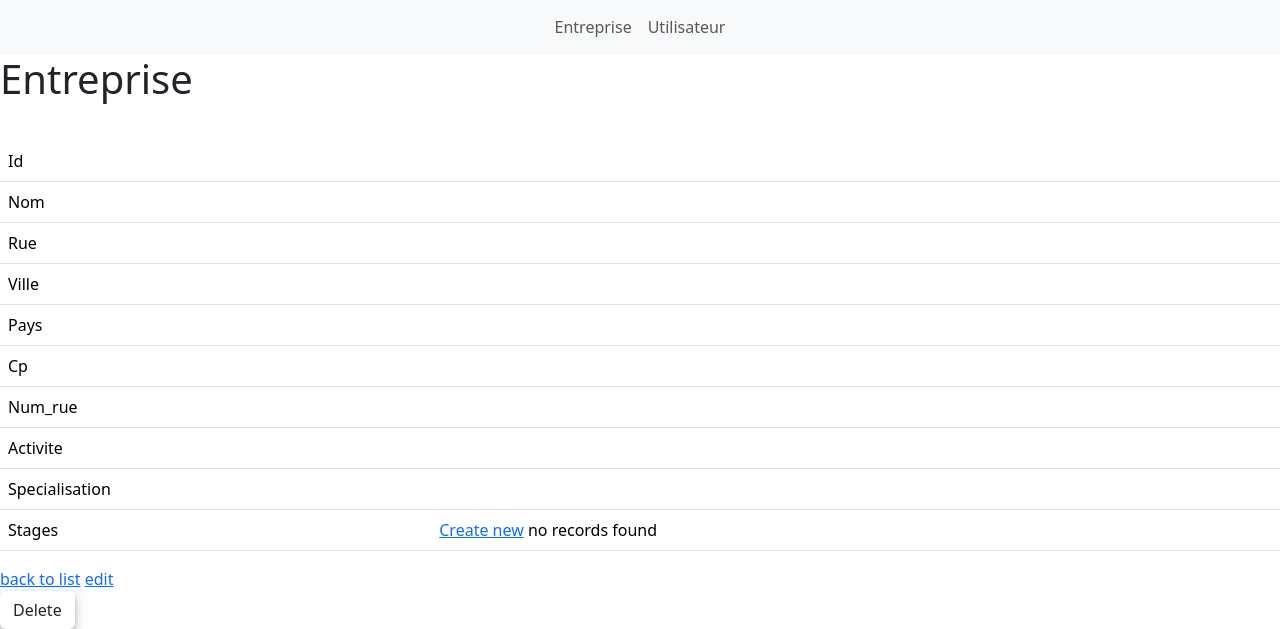
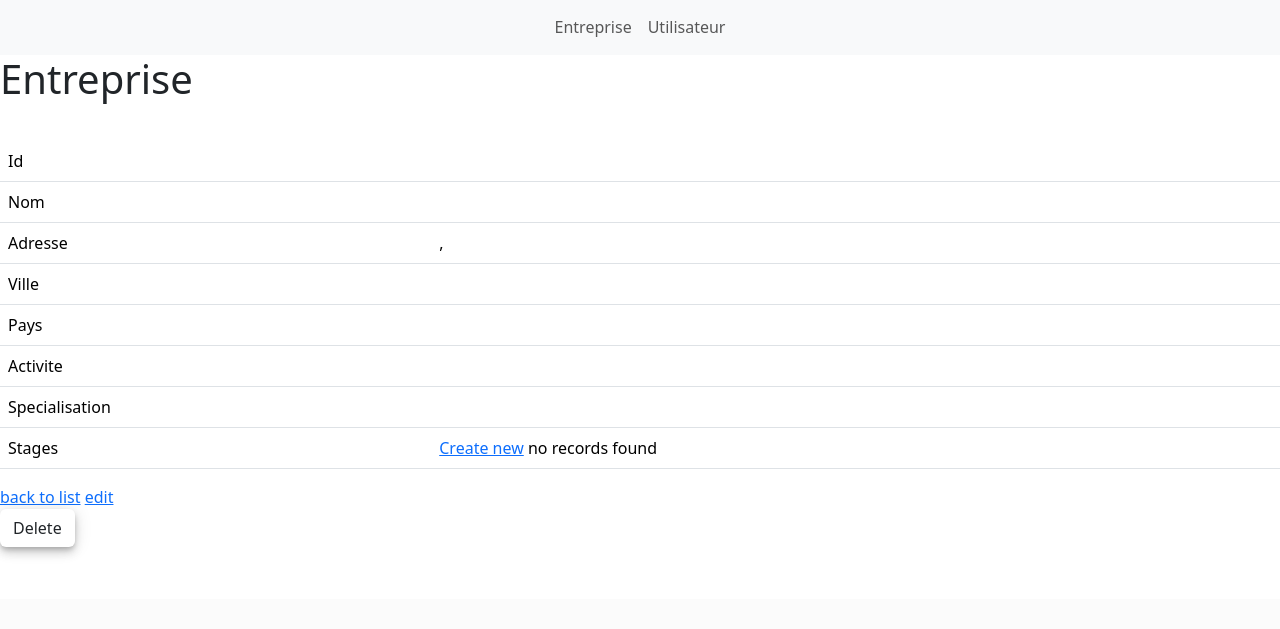
Before and after one commit to ProjetBDH/GestionStage, a Symfony app: template templates/entreprise/show.html.twig in a window 1280 px wide. Shown: the part 201-830 px from the top of the page. After the commit the page ends 756 px from the top, so only its background shows below. Run offline with Twig, Linux system fonts and the light colour scheme; the template is opened without the code that fills it, so the values that code supplies are empty; some libraries are stand-ins or nearby versions.

Commit message:
Update entrerpise show

```diff
--- a/templates/entreprise/show.html.twig
+++ b/templates/entreprise/show.html.twig
@@ -16,8 +16,8 @@
             <td>{{ entreprise.nom }}</td>
         </tr>
         <tr>
-            <th>Rue</th>
-            <td>{{ entreprise.rue }}</td>
+            <th>Adresse</th>
+            <td>{{ entreprise.numRue }} {{ entreprise.rue }}, {{ entreprise.cp }} {{ entreprise.ville }}</td>
         </tr>
         <tr>
             <th>Ville</th>
@@ -26,14 +26,6 @@
         <tr>
             <th>Pays</th>
             <td>{{ entreprise.pays }}</td>
-        </tr>
-        <tr>
-            <th>Cp</th>
-            <td>{{ entreprise.cp }}</td>
-        </tr>
-        <tr>
-            <th>Num_rue</th>
-            <td>{{ entreprise.numRue }}</td>
         </tr>
         <tr>
             <th>Activite</th>
```
